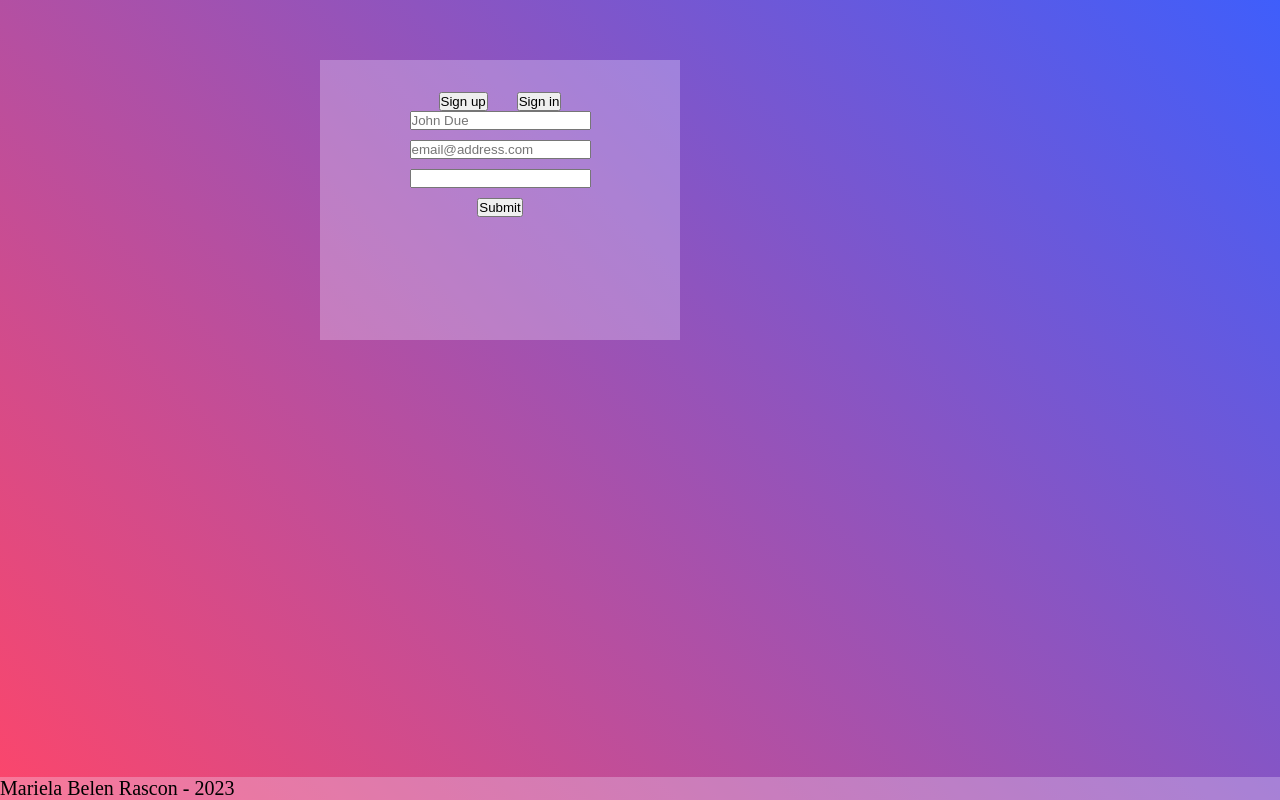
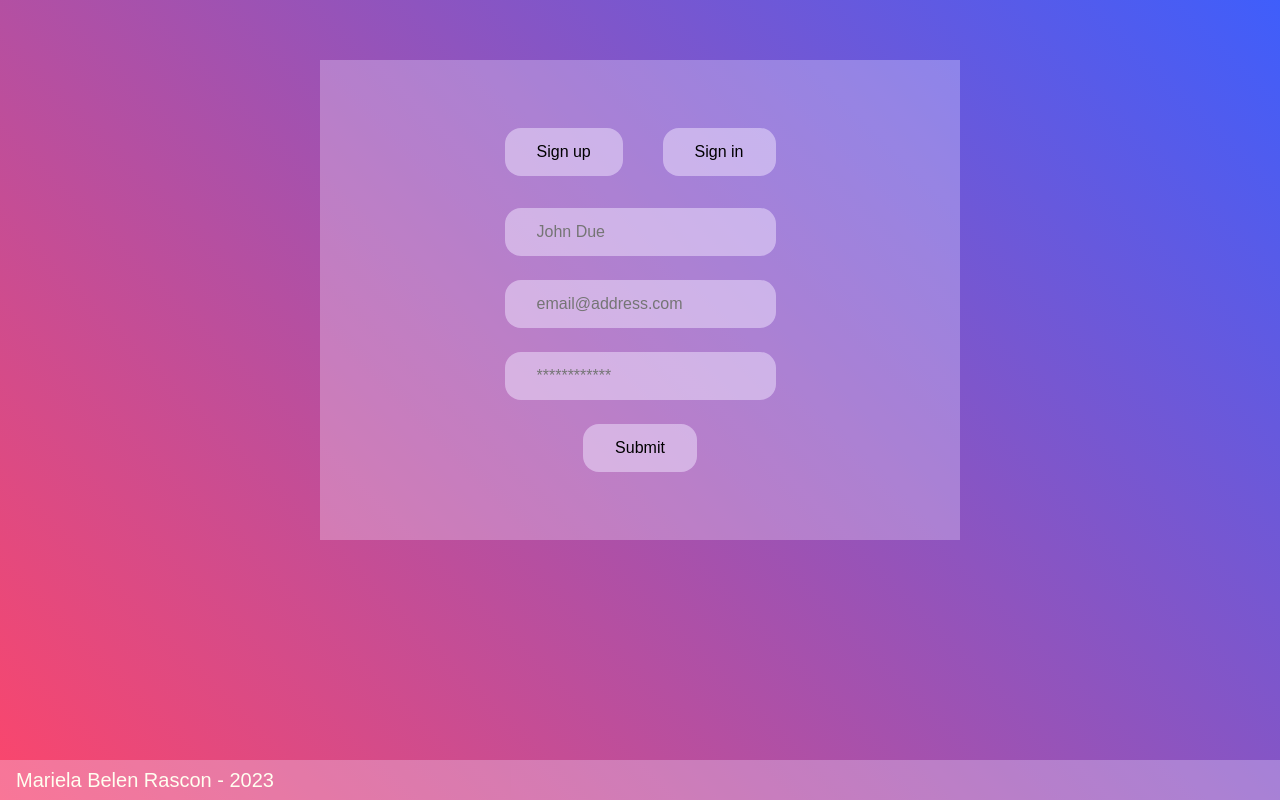
Before and after one commit to muwella/frontend-project, a website: page src/index.html in a window 1280 px wide. Drawn offline with Linux system fonts and the light colour scheme.

Commit message:
Button + input styles

```diff
--- a/src/index.html
+++ b/src/index.html
@@ -24,7 +24,7 @@
             <form class="signup-form" action="">
               <input type="text" placeholder="John Due" required>
               <input type="email" placeholder="email@address.com" required>
-              <input type="password" required>
+              <input type="password" placeholder="************" required>
               <input type="submit" value="Submit">
             </form>
           </div>
--- a/src/style.css
+++ b/src/style.css
@@ -6,13 +6,13 @@
 }
 
 html {
-	font-size: 62.5%
+  font-size: 62.5%;
+  font-family: Arial, Helvetica, sans-serif;
 }
 
 p {
   font-size: 2rem;
 }
-
 
 /* footer */
 
@@ -24,14 +24,82 @@ p {
 }
 
 footer {
+  position: fixed;
+  bottom: 0;
+  width: 100%;
+  height: 4rem;
   background-color: rgba(242, 230, 255, 0.3);
+  display: flex;
+  align-items: center;
 }
 
+footer p {
+  padding-left: 1.6rem;
+  color: ivory;
+}
 
 /* body */
 body {
   background: linear-gradient(45deg, #FC466B, #3F5EFB);
   height: 100vh;
+}
+
+
+/* main */
+
+main {
+  padding-top: 6rem;
+}
+
+main button, input {
+  background-color: rgba(242, 230, 255, 0.5);
+  border: none;
+  border-radius: 1.6rem;
+  color: black;
+  padding: 15px 32px;
+  text-decoration: none;
+  display: inline-block;
+  font-size: 16px;
+}
+
+.div-form {
+  background-color: rgba(242, 230, 255, 0.3);
+  display: flex;
+  justify-content: center;
+  align-items: center;
+
+  /* min-width: 10rem;
+  max-width: 36rem; */
+
+  width: 50vw;
+
+  height: 60vh;
+
+  /* min-height: 10rem; */
+  /* height: 28rem; */
+
+  margin-left: 25vw;
+}
+
+/* Quiero que aparezca en el medio de la pantalla siempre */
+.signup-form {
+  display: flex;
+  flex-direction: column;
+  gap: 2.4rem;
+  align-items: center;
+}
+
+/* quiero que tengan un margen mínimo
+  Sign up a la izquierda
+  Sign in a la derecha
+  Y que se separen entre ellos con cierto porcentaje
+  Que mientras más grande es la pantalla más se separan
+  Mientras más chica es la pantalla más se acercan (pero poquito) */
+
+.form-title {
+  display: flex;
+  justify-content: space-between;
+  padding-bottom: 3.2rem;
 }
 
 
@@ -54,48 +122,3 @@ body {
   text-decoration: none;
   color: black;
 }
-
-
-/* form */
-
-main {
-  padding-top: 6rem;
-}
-
-.div-form {
-  background-color: rgba(242, 230, 255, 0.3);
-  display: flex;
-  justify-content: center;
-
-  min-width: 10rem;
-  max-width: 36rem;
-
-  min-height: 10rem;
-  height: 28rem;
-
-  margin-left: 25%;
-  padding: 3.2rem;
-}
-
-/* quiero que tengan un margen mínimo
-  Sign up a la izquierda
-  Sign in a la derecha
-  Y que se separen entre ellos con cierto porcentaje
-  Que mientras más grande es la pantalla más se separan
-  Mientras más chica es la pantalla más se acercan (pero poquito) */
-
-/* no sé como hacer que los dos p estén uno al lado del otro
-  y en el centro, y se separen entre ellos un toque */
-.form-title {
-  display: flex;
-  justify-content: space-evenly;
-}
-
-/* Quiero que aparezca en el medio de la pantalla siempre */
-.signup-form {
-  display: flex;
-  flex-direction: column;
-  gap: 1rem;
-  justify-content: center;
-  align-items: center;
-}
```
